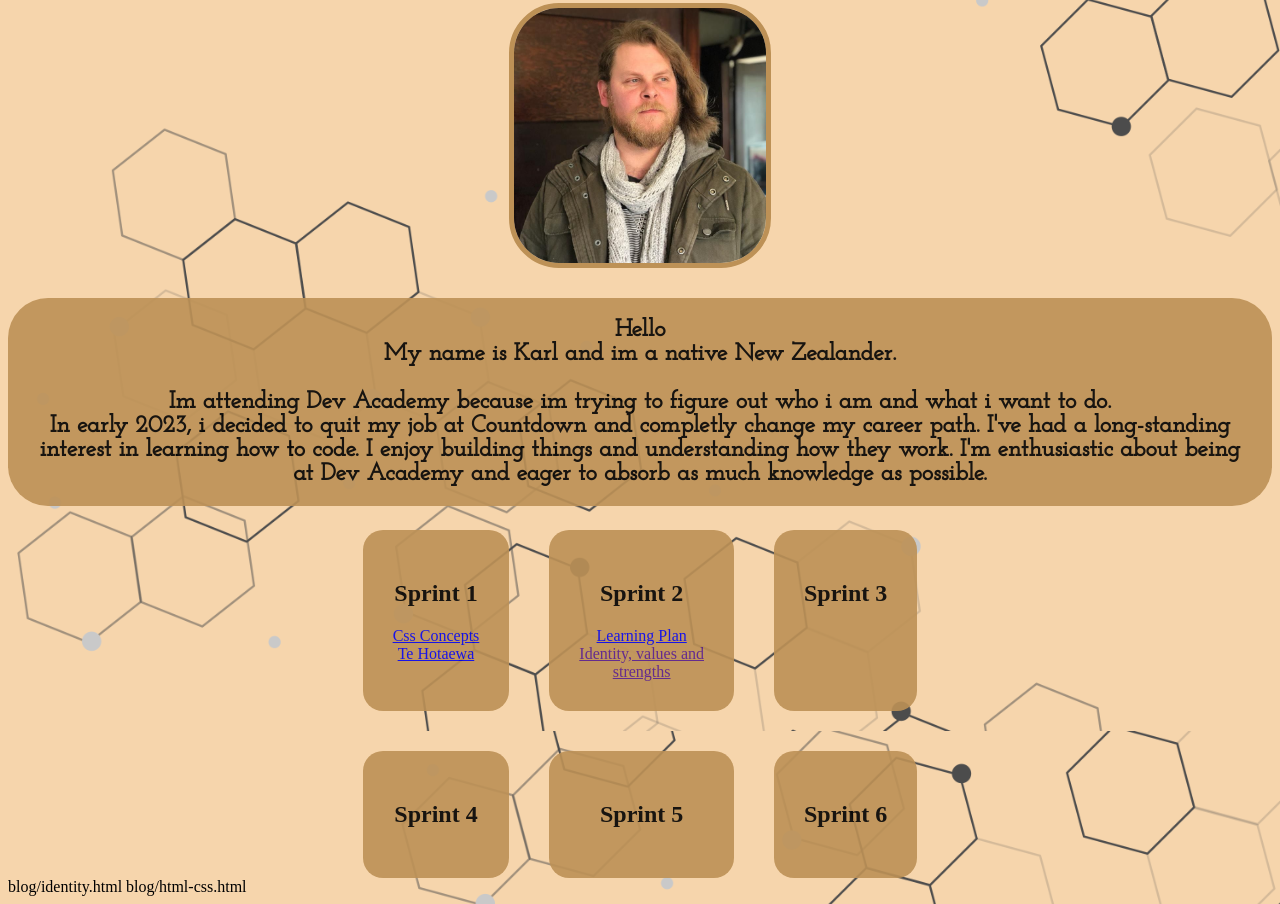
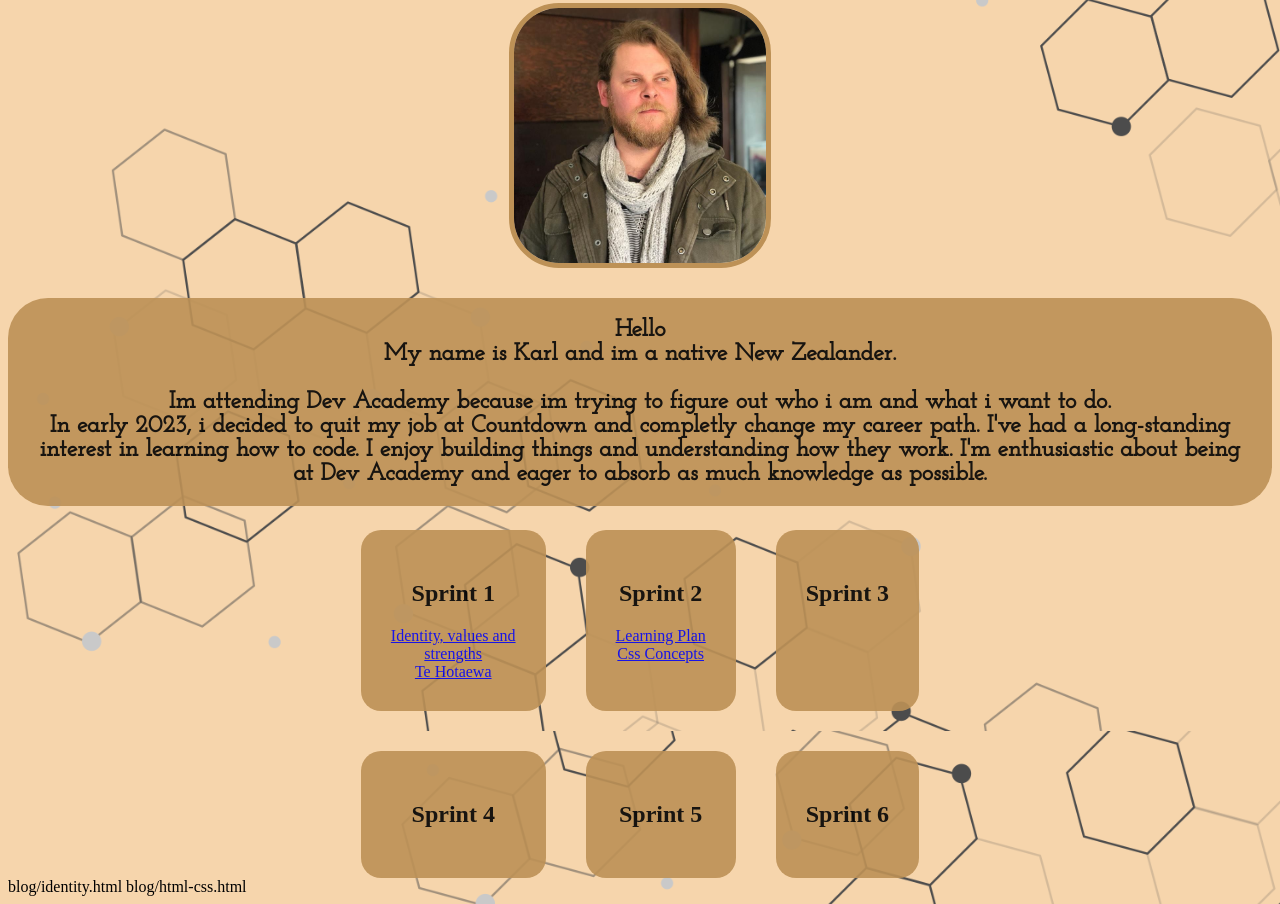
Before and after one commit to karl-young/Karl-Young.github.io, a plain HTML site: page index.html in a window 1280 px wide. Shown: the part 549-1453 px from the top of the page. Drawn offline with nearby package versions, Linux system fonts and the light colour scheme.

Commit message:
Fixed css concepts link

```diff
--- a/index.html
+++ b/index.html
@@ -46,13 +46,13 @@
     <div class="blog-links">
       <div class="sprints">
         <h2>Sprint 1</h2>
-        <a href="blog/identity.html">Css Concepts</a><br />
-        <a href="blog/te-houtaewa-template.html" target="blank">Te Hotaewa</a>
+        <a href="blog/identity.html">Identity, values and <br />strengths</a></a><br />
+        <a href="blog/te-houtaewa-template.html">Te Hotaewa</a>
       </div>
       <div class="sprints">
         <h2>Sprint 2</h2>
         <a href="blog/leazrning-plan.html">Learning Plan</a><br />
-        <a href="">Identity, values and <br />strengths</a>
+        <a href="blog/html-css.html">Css Concepts</a>
       </div>
       <div class="sprints">
         <h2>Sprint 3</h2>
```
